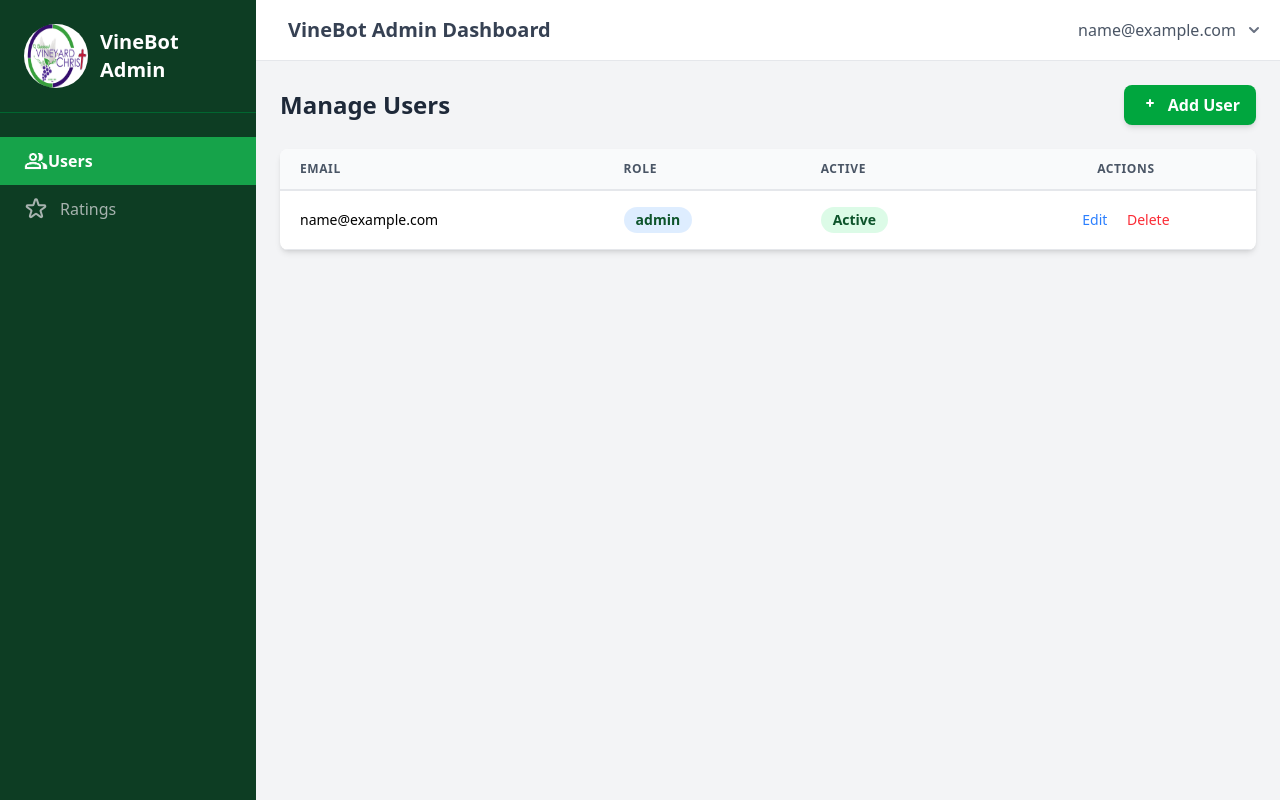
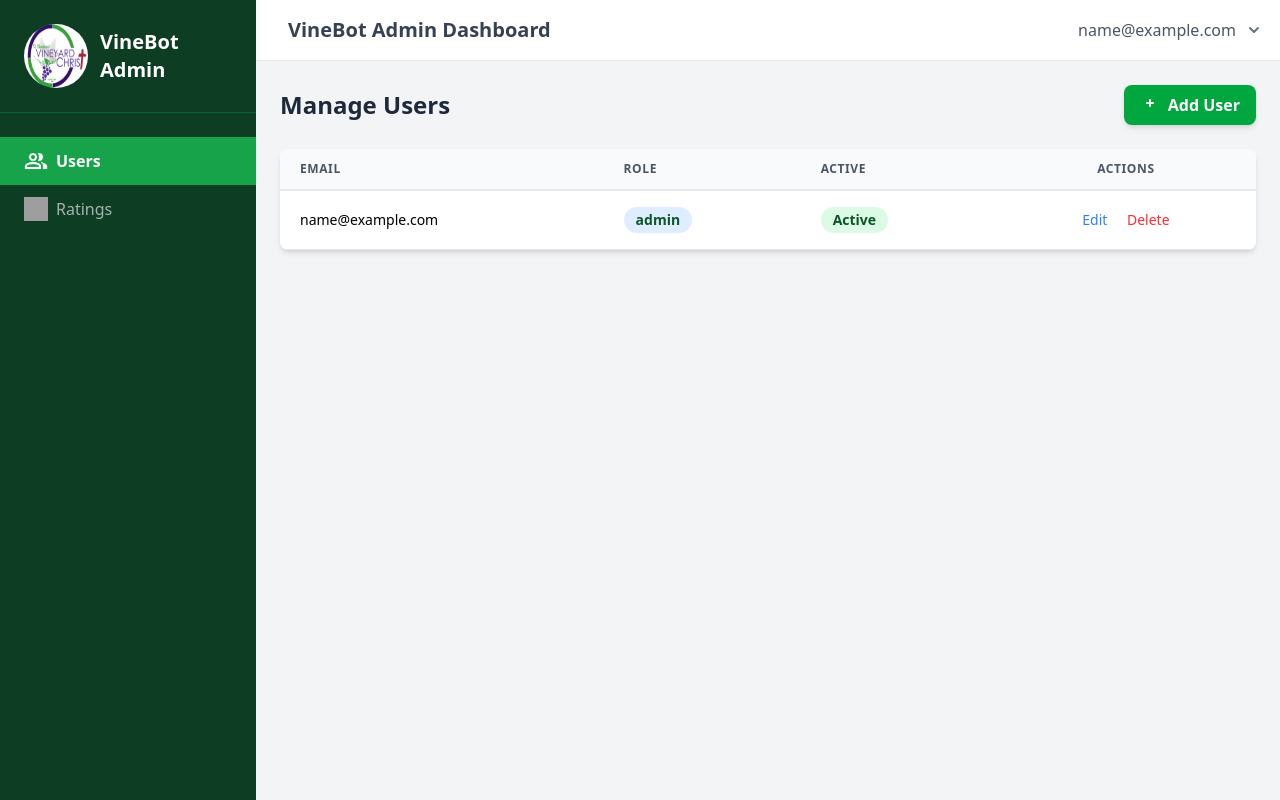
Before and after one commit to Exzort567/vinebot, a Django app: page /admin_dashboard/ in a window 1280 px wide. Run offline with Django 5.2, Linux system fonts and the light colour scheme; a user stored in the database is signed in; tables that the repository leaves empty hold one stand-in row (values such as "Sample post"); style sheets or scripts are compiled from the project's sources; some libraries are stand-ins or nearby versions; grey boxes are pictures that could not be loaded.

Commit message:
change icon and add favicon

```diff
--- a/admin_dashboard/templates/admin_dashboard/dashboard.html
+++ b/admin_dashboard/templates/admin_dashboard/dashboard.html
@@ -4,6 +4,7 @@
 <head>
     <meta charset="UTF-8">
     <meta name="viewport" content="width=device-width, initial-scale=1.0">
+    <link rel="icon" href="{% static 'images/vinebotLogo.png' %}" type="image/png">
     <title>VineBot Admin Dashboard</title>
     {% tailwind_css %}
     <script defer src="https://cdn.jsdelivr.net/npm/alpinejs@3.x.x/dist/cdn.min.js"></script>
@@ -31,7 +32,7 @@
                     <span>Users</span>
                 </a>
                 <a href="#" class="nav-link" onclick="showSection('ratings', this)">
-                    <svg class="h-6 w-6" xmlns="http://www.w3.org/2000/svg" fill="none" viewBox="0 0 24 24" stroke="currentColor"><path stroke-linecap="round" stroke-linejoin="round" stroke-width="2" d="M11.049 2.927c.3-.921 1.603-.921 1.902 0l1.519 4.674a1 1 0 00.95.69h4.915c.969 0 1.371 1.24.588 1.81l-3.976 2.888a1 1 0 00-.363 1.118l1.518 4.674c.3.922-.755 1.688-1.539 1.118l-3.975-2.888a1 1 0 00-1.176 0l-3.976 2.888c-.783.57-1.838-.196-1.539-1.118l1.518-4.674a1 1 0 00-.363-1.118l-3.976-2.888c-.783-.57-.38-1.81.588-1.81h4.914a1 1 0 00.951-.69l1.519-4.674z" /></svg>
+                    <img src="{% static 'images/star3.png' %}" alt="User logo" class="h-6 w-6">
                     <span>Ratings</span>
                 </a>
             </nav>
@@ -251,6 +252,7 @@
         .nav-link {
             display: flex;
             align-items: center;
+            gap: 0.5rem;
             padding: 0.75rem 1.5rem;
             color: #a7b3af;
             transition: all 0.2s;
```
